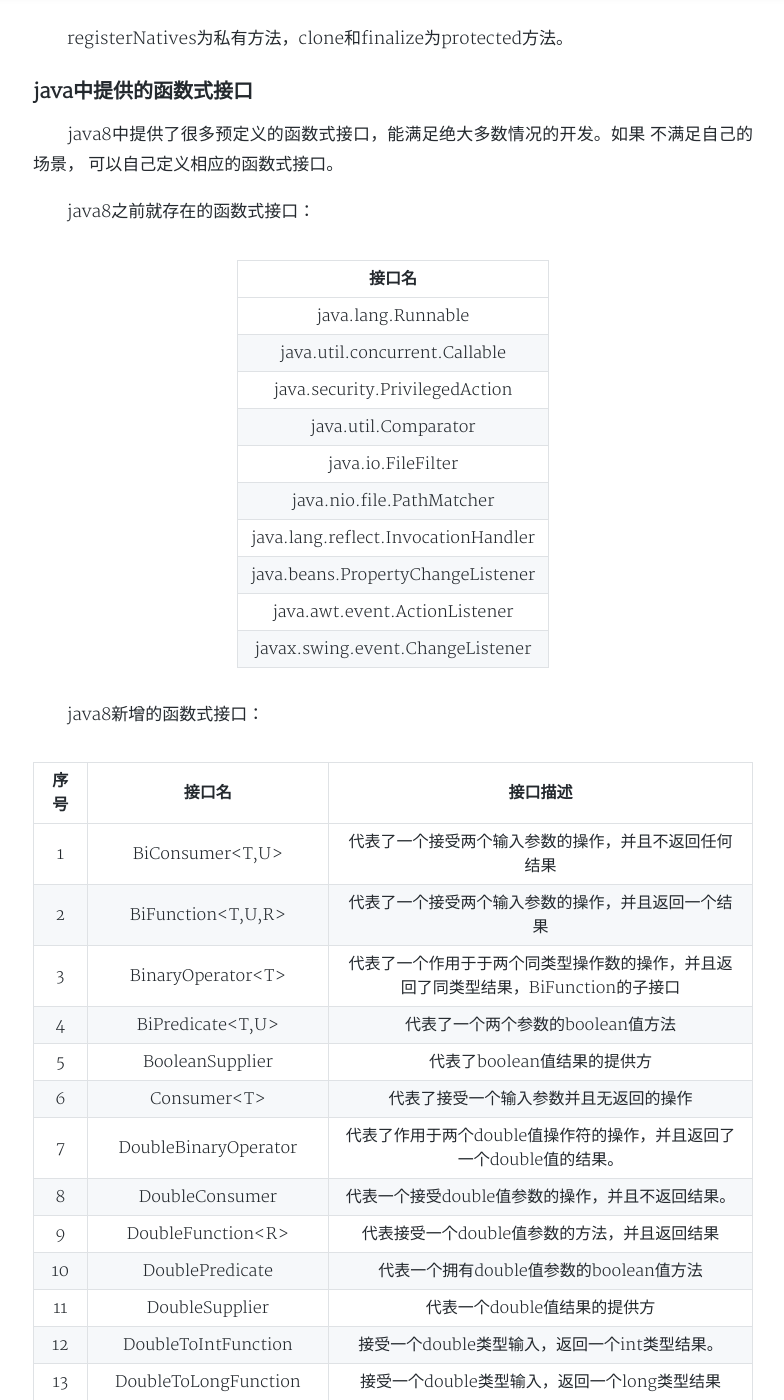
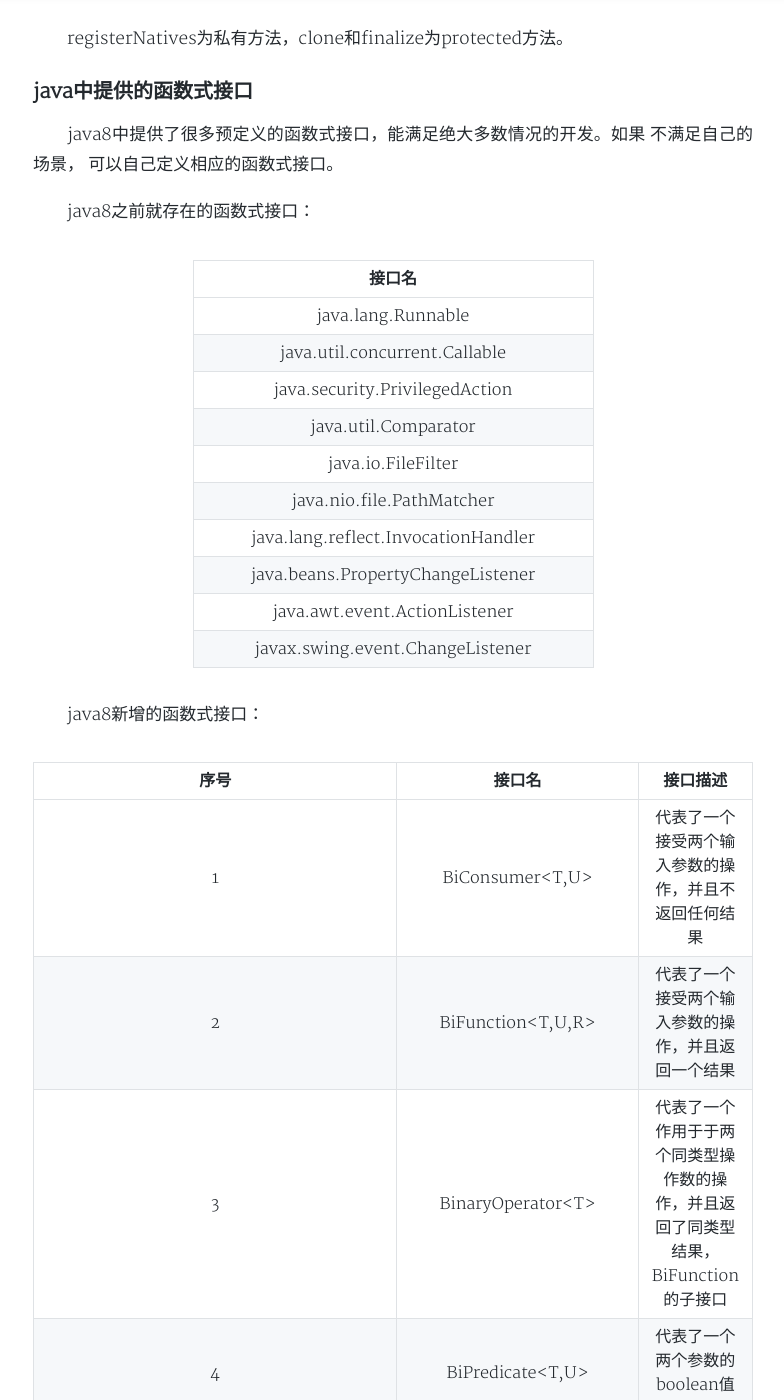
Before and after one commit to yeslsl/never-ever-ver-er-r.github.io, a Jekyll site: the page built from _posts/2019-06-27-java8之lambda表达式及方法引用.md, in a window 1280 px wide and 1400 px high, scrolled down 865 px. Shown: the whole window, without its empty margins (247-1031 px from the left). Built offline with Jekyll 4.4.1, drawn with Linux system fonts in a browser that asks for light colours; nearby versions of some CDN libraries; a style sheet for code colours, icons or effects is not loaded.

Commit message:
调整表格样式  lambda

```diff
--- a/_posts/2019-06-27-java8之lambda表达式及方法引用.md
+++ b/_posts/2019-06-27-java8之lambda表达式及方法引用.md
@@ -29,9 +29,13 @@ tags: java java8 lambda 方法引用 method reference
 不满足自己的场景， 可以自己定义相应的函数式接口。
 
 　　java8之前就存在的函数式接口：
-
+<style>
+table th:first-of-type {
+	width: 400px;
+}
+</style>
 | 接口名 |
-| :---------------------------------------------------------------------------------: |
+| :---: |
 |java.lang.Runnable|
 |java.util.concurrent.Callable|
 |java.security.PrivilegedAction|
```
